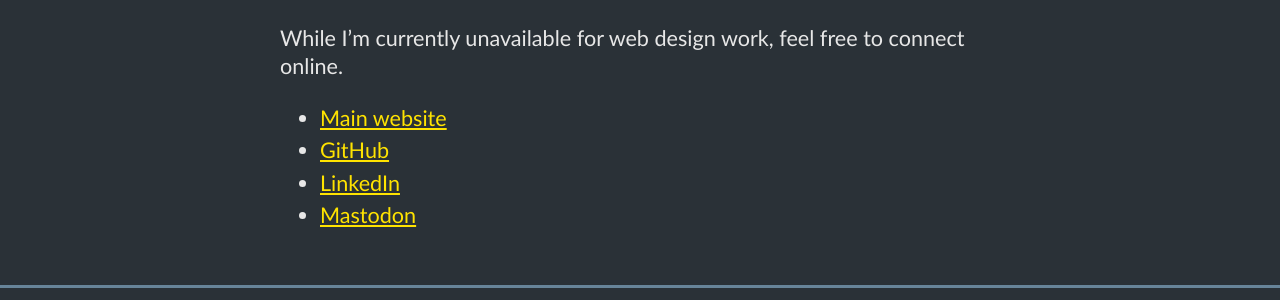
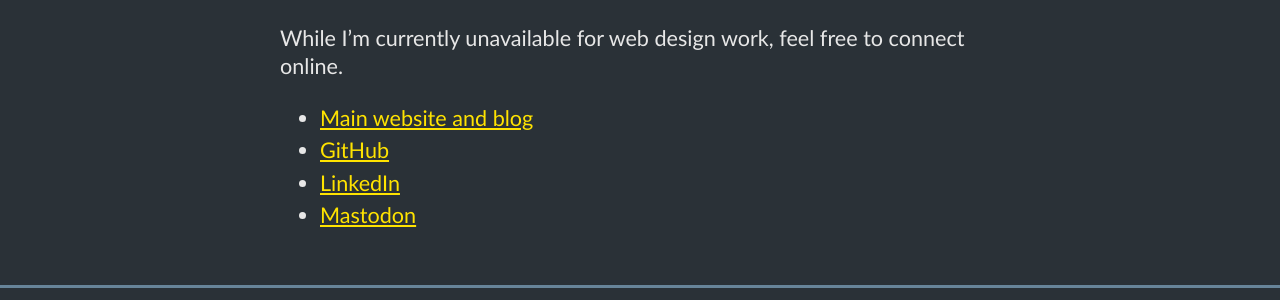
Before and after one commit to simonesilvestroni/ssil-website, a Jekyll site: the page built from _pages/contact.md, in a window 1280 px wide. Shown: the part 229-529 px from the top of the page. Built offline with Jekyll 4.4.1, drawn with Linux system fonts in a browser that asks for light colours.

Commit message:
Copy edit

```diff
--- a/_pages/contact.md
+++ b/_pages/contact.md
@@ -6,7 +6,7 @@ last_modified_at: 2023-04-24 22:58:30
 description: 'While I’m currently unavailable for web design work, feel free to connect online.'
 permalink: '/contact/'
 ---
-- [Main website](https://minutestomidnight.co.uk)
+- [Main website and blog](https://minutestomidnight.co.uk)
 - [GitHub](https://github.com/simonesilvestroni)
 - [LinkedIn](https://www.linkedin.com/in/simonesilvestroni/)
 - [Mastodon](https://indieweb.social/@m2m)
```
